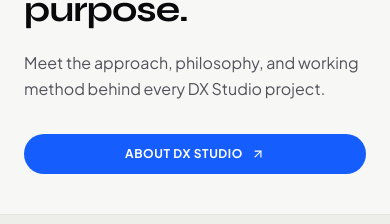
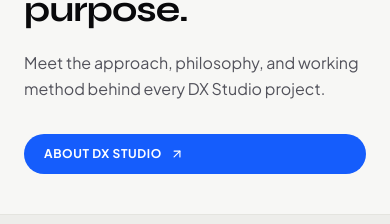
Before and after one commit to roshansth10/DX-Studio, a React (Vite) app: page / in a window 390 px wide. Shown: the part 3487-3711 px from the top of the page. Built offline with nearby package versions, Linux system fonts and the light colour scheme.

Commit message:
Revert "Update pages.tsx"
This reverts commit c8679823b6d4f2a2e58107d92c21a2154bd19f8e.

```diff
--- a/src/pages.tsx
+++ b/src/pages.tsx
@@ -60,11 +60,10 @@ const RouteButton: React.FC<{
   label: string;
   href: string;
   dark?: boolean;
-  className?: string;
-}> = ({ label, href, dark, className = "" }) => (
+}> = ({ label, href, dark }) => (
   <button
     onClick={() => navigateTo(href)}
-    className={`inline-flex items-center justify-center gap-2 rounded-full px-5 py-3 text-xs font-bold uppercase tracking-wider transition-colors ${dark ? "bg-neutral-950 text-white hover:bg-blue-600" : "bg-blue-600 text-white hover:bg-blue-500"} ${className}`}
+    className={`inline-flex items-center gap-2 rounded-full px-5 py-3 text-xs font-bold uppercase tracking-wider transition-colors ${dark ? "bg-neutral-950 text-white hover:bg-blue-600" : "bg-blue-600 text-white hover:bg-blue-500"}`}
   >
     {label}
     <ArrowUpRight className="h-3.5 w-3.5" />
@@ -126,11 +125,7 @@ const PreviewBand: React.FC<{
           {description}
         </p>
       </div>
-      <RouteButton
-        label={label}
-        href={href}
-        className="mx-auto w-full sm:mx-0 sm:w-auto"
-      />
+      <RouteButton label={label} href={href} />
     </div>
   </section>
 );
```
